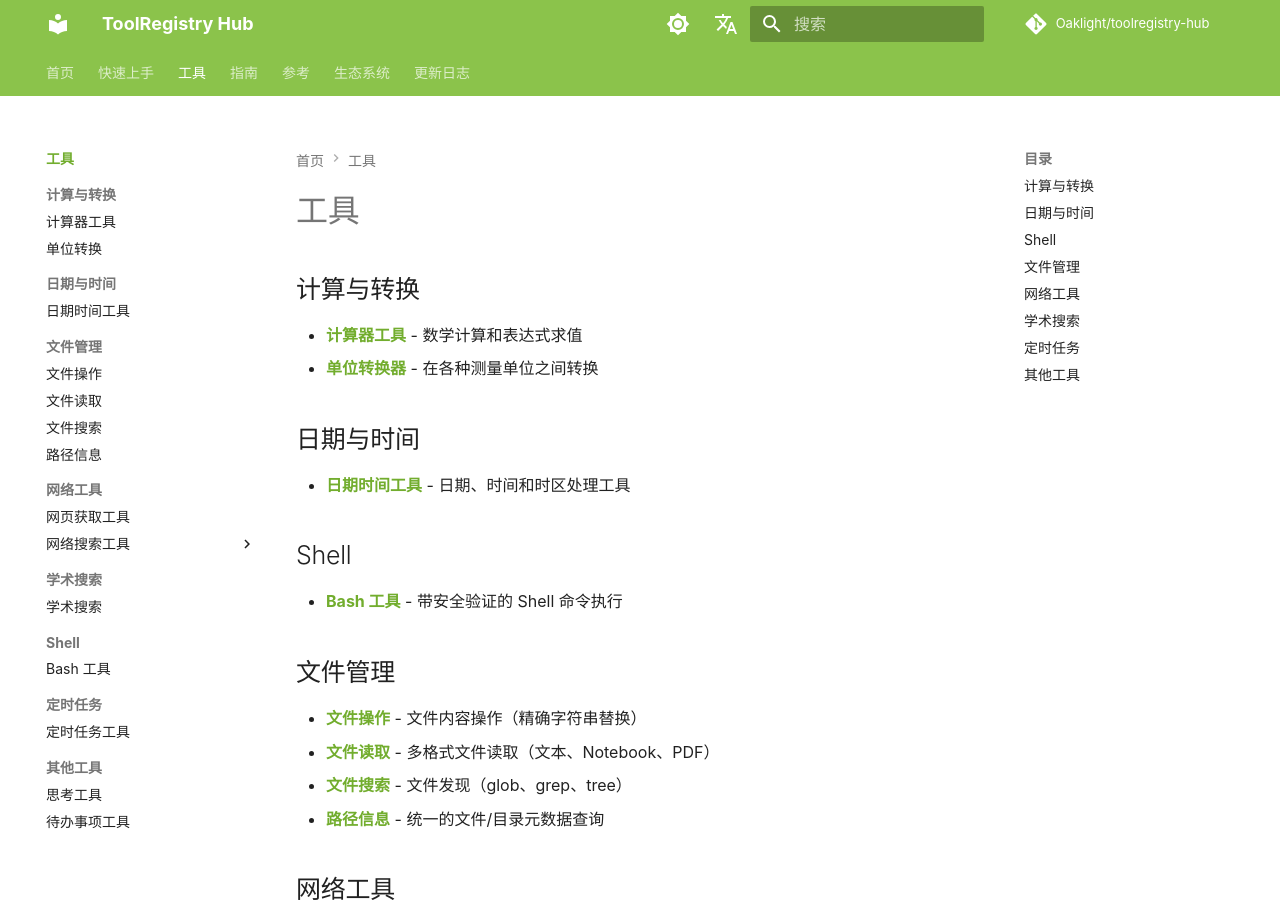
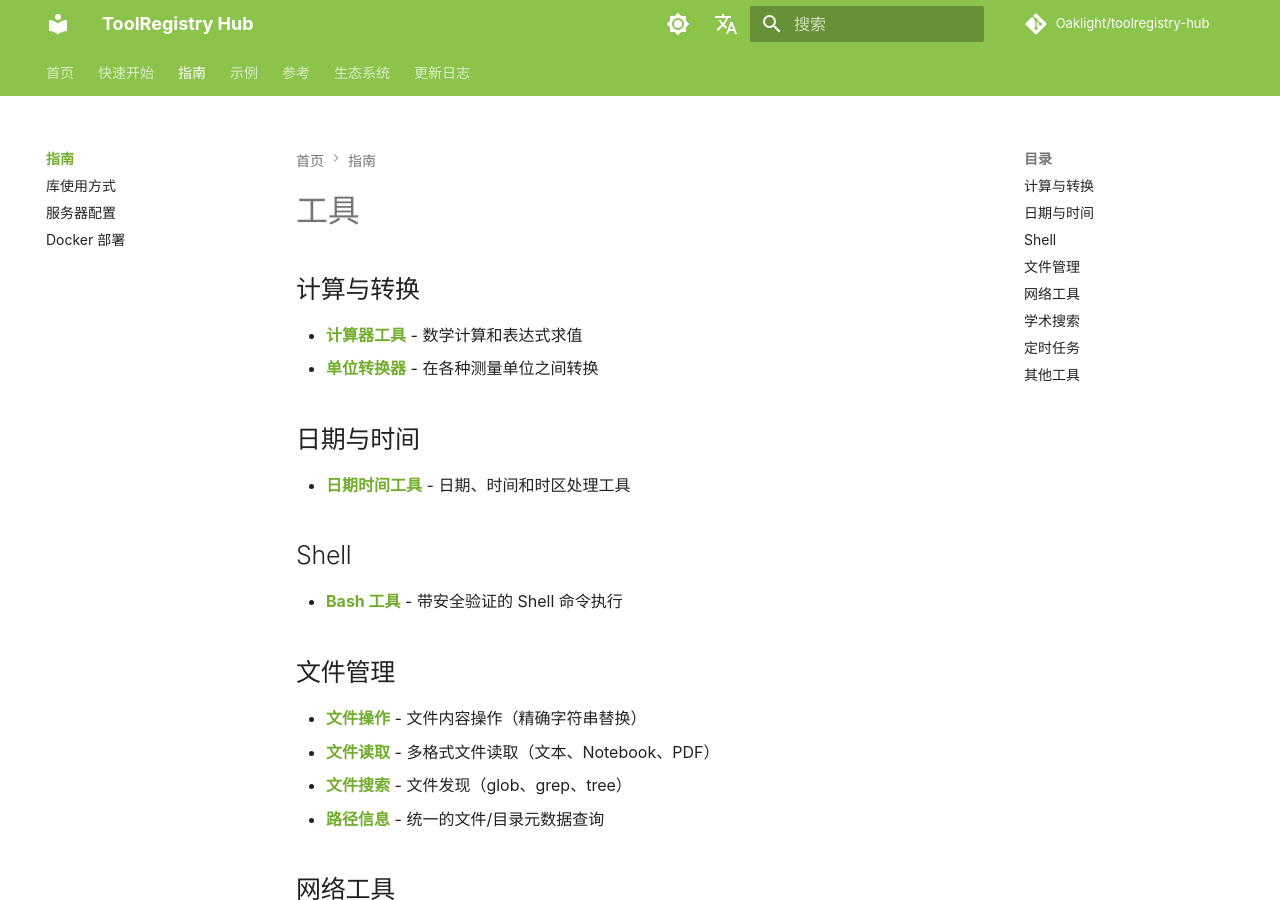
Before and after one commit to Oaklight/toolregistry-hub, an MkDocs documentation site: the page built from docs/tools/index.md, in a window 1280 px wide and 900 px high. Built offline with MkDocs 1.6.1 and Material for MkDocs 9.7.7, drawn with Linux system fonts in a browser that asks for light colours; some web fonts are replaced; comment, search, counter and statistics services are not loaded; part of the change alters nothing that is shown; some of the changed text lies outside the part shown.

Commit message:
docs: align nav with core 7-tab structure, add examples page
Move the tool pages under Reference, add an Examples tab and page, and
match the core documentation's seven-tab layout.

Keeps the ReadTheDocs build untouched: site_url stays on
https://toolregistry-hub.readthedocs.io/zh-cn/latest and the canonical
pipeline (zensical build + scripts/generate_llmstxt.py) is unchanged.

Fixes the academic_search entry that arrived on docs_zh after the branch
forked, in both the nav and the llmstxt sections.

````diff
--- /dev/null
+++ b/docs/examples/index.md
@@ -0,0 +1,200 @@
+---
+title: 示例
+summary: 实用代码示例 — 从基础用法到服务器部署与自定义工具
+description: 通过可运行的代码片段快速了解 ToolRegistry Hub 的各种用法。
+keywords: examples, 示例, 代码, python, server, docker, custom tool
+author: Oaklight
+---
+
+# 示例
+
+本页汇集常见使用场景的完整代码示例。每段代码均可直接复制运行。
+
+---
+
+## 基础库用法
+
+### 计算器
+
+```python
+from toolregistry_hub import Calculator
+
+Calculator.evaluate("sqrt(144) + 2**3")          # 20.0
+Calculator.evaluate("log(100, 10) + sin(pi/2)")  # 3.0
+Calculator.list_allowed_fns()                     # 查看所有可用函数
+Calculator.help("log")                            # 单个函数帮助
+```
+
+### 日期时间
+
+```python
+from toolregistry_hub import DateTime
+
+DateTime.now()                                                   # UTC 当前时间
+DateTime.now("Asia/Shanghai")                                    # 上海当前时间
+DateTime.convert_timezone("14:30", "America/Chicago", "Asia/Tokyo")  # 时区转换
+```
+
+### 文件操作
+
+```python
+from toolregistry_hub import FileOps, FileReader, FileSearch, PathInfo
+
+# 搜索
+FileSearch.grep(r"TODO", path="src/")
+FileSearch.tree("src/", max_depth=2)
+py_files = FileSearch.glob("**/*.py", path="src/")
+
+# 读取
+content = FileReader.read("config.py", limit=20)
+
+# 编辑（安全字符串替换）
+diff = FileOps.edit("config.py",
+                    old_string="DEBUG = True",
+                    new_string="DEBUG = False")
+print(diff)
+
+# 元信息
+info = PathInfo.info("/path/to/file")
+```
+
+---
+
+## 网络搜索（多引擎）
+
+```python
+from toolregistry_hub import Fetch
+from toolregistry_hub.websearch import WebSearch
+
+# 抓取网页内容
+Fetch().fetch_content("https://example.com")
+
+# 统一搜索接口 — 自动选择可用引擎
+ws = WebSearch()
+results = ws.search("Python 3.12 新特性", max_results=3)
+for r in results:
+    print(f"{r.title}: {r.url}")
+```
+
+!!! tip "指定搜索引擎"
+    ```python
+    from toolregistry_hub.websearch import BraveSearch, TavilySearch
+
+    brave = BraveSearch()          # 需设置 BRAVE_API_KEY
+    tavily = TavilySearch()        # 需设置 TAVILY_API_KEY
+
+    results = brave.search("MCP protocol", max_results=5)
+    ```
+
+    各引擎所需环境变量详见 [环境变量参考](../reference/environment.md)。
+
+---
+
+## 服务器部署
+
+### OpenAPI 模式
+
+```bash
+pip install toolregistry-hub[server]
+
+# 启动 — 默认加载所有工具
+toolregistry-hub openapi --port 8000
+# → Swagger UI: http://localhost:8000/docs
+```
+
+```python
+# 客户端调用
+import requests
+
+resp = requests.post("http://localhost:8000/call/Calculator/evaluate",
+                     json={"expression": "2**10"})
+print(resp.json())  # {"result": 1024}
+```
+
+### MCP 模式
+
+```bash
+# stdio 传输（供 AI Agent 使用）
+toolregistry-hub mcp
+
+# SSE 传输
+toolregistry-hub mcp --transport sse --port 8080
+```
+
+---
+
+## Docker 快速启动
+
+```bash
+docker run -d \
+  -p 8000:8000 \
+  -e API_BEARER_TOKEN=my-secret \
+  oaklight/toolregistry-hub:latest \
+  openapi --host 0.0.0.0
+```
+
+```bash
+# 验证
+curl -H "Authorization: Bearer my-secret" \
+     http://localhost:8000/call/Calculator/evaluate \
+     -d '{"expression": "1+1"}'
+```
+
+---
+
+## 自定义工具注册
+
+通过 `tools.jsonc` 注册你自己的工具类：
+
+```jsonc
+// tools.jsonc
+{
+  "tools": [
+    {
+      "module": "my_tools.weather",
+      "class": "WeatherTool"
+    }
+  ]
+}
+```
+
+```python
+# my_tools/weather.py
+class WeatherTool:
+    @staticmethod
+    def get_weather(city: str) -> str:
+        """获取城市天气"""
+        return f"{city}: 晴, 25°C"
+```
+
+```bash
+toolregistry-hub openapi --tools-config tools.jsonc --port 8000
+# WeatherTool 现在可通过 API 访问
+```
+
+---
+
+## 在 AI Agent 中使用
+
+结合 [ToolRegistry](https://toolregistry.readthedocs.io/) 核心库，将 Hub 工具注册到任意 LLM Agent：
+
+```python
+from toolregistry import ToolRegistry
+from toolregistry_hub import Calculator, DateTime
+
+registry = ToolRegistry()
+registry.register_from_class(Calculator)
+registry.register_from_class(DateTime)
+
+# 导出为 OpenAI function-calling 格式
+tools_schema = registry.get_tools_json()
+```
+
+---
+
+## 更多资源
+
+- [快速开始](../get-started/quickstart.md) — 60 秒上手
+- [库使用方式](../guides/library.md) — 完整库模式指南
+- [服务器配置](../guides/server.md) — 认证、配置文件、自定义工具
+- [Docker 部署](../guides/docker.md) — 生产环境部署
--- a/mkdocs.yml
+++ b/mkdocs.yml
@@ -74,12 +74,22 @@ plugins:
       sections:
         首页:
           - index.md
-        快速上手:
+        快速开始:
           - get-started/installation.md
           - get-started/quickstart.md
           - get-started/server.md
-        工具:
+        指南:
+          - guides/library.md
+          - guides/server.md
+          - guides/docker.md
           - tools/index.md
+        示例:
+          - examples/index.md
+        参考:
+          - reference/cli.md
+          - reference/endpoints.md
+          - reference/environment.md
+          - reference/helper_functions.md
           - tools/calculator.md
           - tools/unit_converter.md
           - tools/datetime.md
@@ -96,22 +106,16 @@ plugins:
           - tools/websearch/serper.md
           - tools/websearch/tavily.md
           - tools/websearch/searxng.md
+          - tools/websearch/reddit.md
+          - tools/websearch/github.md
           - tools/academic_search.md
           - tools/bash_tool.md
           - tools/cron_tool.md
           - tools/think_tool.md
           - tools/todo_list.md
-        指南:
-          - guides/library.md
-          - guides/server.md
-          - guides/docker.md
-        参考:
-          - reference/cli.md
-          - reference/endpoints.md
-          - reference/environment.md
-          - reference/helper_functions.md
           - tools/websearch/base_search.md
           - tools/websearch/search_result.md
+          - tools/websearch/bing.md
         生态系统:
           - ecosystem.md
           - https://toolregistry.readthedocs.io/
@@ -168,55 +172,57 @@ extra_javascript:
 
 nav:
   - 首页: index.md
-  - 快速上手:
+  - 快速开始:
       - 安装: get-started/installation.md
-      - 快速上手: get-started/quickstart.md
+      - 快速开始: get-started/quickstart.md
       - 启动服务器: get-started/server.md
-  - 工具:
-      - tools/index.md
-      - 计算与转换:
-          - 计算器工具: tools/calculator.md
-          - 单位转换: tools/unit_converter.md
-      - 日期与时间:
-          - 日期时间工具: tools/datetime.md
-      - 文件管理:
-          - 文件操作: tools/file_ops.md
-          - 文件读取: tools/file_reader.md
-          - 文件搜索: tools/file_search.md
-          - 路径信息: tools/path_info.md
-      - 网络工具:
-          - 网页获取工具: tools/websearch/web_fetch_tool.md
-          - 网络搜索工具:
-              - tools/websearch/index.md
-              - 统一网络搜索: tools/websearch/websearch_unified.md
-              - Brave 搜索: tools/websearch/brave.md
-              - BrightData 搜索: tools/websearch/brightdata.md
-              - Scrapeless 搜索: tools/websearch/scrapeless.md
-              - Serper 搜索: tools/websearch/serper.md
-              - Tavily 搜索: tools/websearch/tavily.md
-              - SearXNG 搜索: tools/websearch/searxng.md
-              - Reddit 搜索: tools/websearch/reddit.md
-              - GitHub 搜索: tools/websearch/github.md
-      - 学术搜索:
-          - 学术搜索: tools/academic_search.md
-      - Shell:
-          - Bash 工具: tools/bash_tool.md
-      - 定时任务:
-          - 定时任务工具: tools/cron_tool.md
-      - 其他工具:
-          - 思考工具: tools/think_tool.md
-          - 待办事项工具: tools/todo_list.md
   - 指南:
       - 库使用方式: guides/library.md
       - 服务器配置: guides/server.md
       - Docker 部署: guides/docker.md
+      - 工具概览: tools/index.md
+  - 示例:
+      - examples/index.md
   - 参考:
       - CLI: reference/cli.md
       - API 端点: reference/endpoints.md
       - 环境变量: reference/environment.md
       - 辅助函数: reference/helper_functions.md
-      - 网络搜索基类: tools/websearch/base_search.md
-      - 搜索结果类型: tools/websearch/search_result.md
+      - 工具 API:
+          - 计算与转换:
+              - 计算器工具: tools/calculator.md
+              - 单位转换: tools/unit_converter.md
+          - 日期与时间:
+              - 日期时间工具: tools/datetime.md
+          - 文件管理:
+              - 文件操作: tools/file_ops.md
+              - 文件读取: tools/file_reader.md
+              - 文件搜索: tools/file_search.md
+              - 路径信息: tools/path_info.md
+          - 网络工具:
+              - 网页获取工具: tools/websearch/web_fetch_tool.md
+              - 网络搜索工具:
+                  - tools/websearch/index.md
+                  - 统一网络搜索: tools/websearch/websearch_unified.md
+                  - Brave 搜索: tools/websearch/brave.md
+                  - BrightData 搜索: tools/websearch/brightdata.md
+                  - Scrapeless 搜索: tools/websearch/scrapeless.md
+                  - Serper 搜索: tools/websearch/serper.md
+                  - Tavily 搜索: tools/websearch/tavily.md
+                  - SearXNG 搜索: tools/websearch/searxng.md
+                  - Reddit 搜索: tools/websearch/reddit.md
+                  - GitHub 搜索: tools/websearch/github.md
+          - 学术搜索:
+              - 学术搜索: tools/academic_search.md
+          - Shell:
+              - Bash 工具: tools/bash_tool.md
+          - 定时任务:
+              - 定时任务工具: tools/cron_tool.md
+          - 其他工具:
+              - 思考工具: tools/think_tool.md
+              - 待办事项工具: tools/todo_list.md
+          - 网络搜索基类: tools/websearch/base_search.md
+          - 搜索结果类型: tools/websearch/search_result.md
       - 已弃用:
           - Bing 搜索: tools/websearch/bing.md
   - 生态系统:
````
